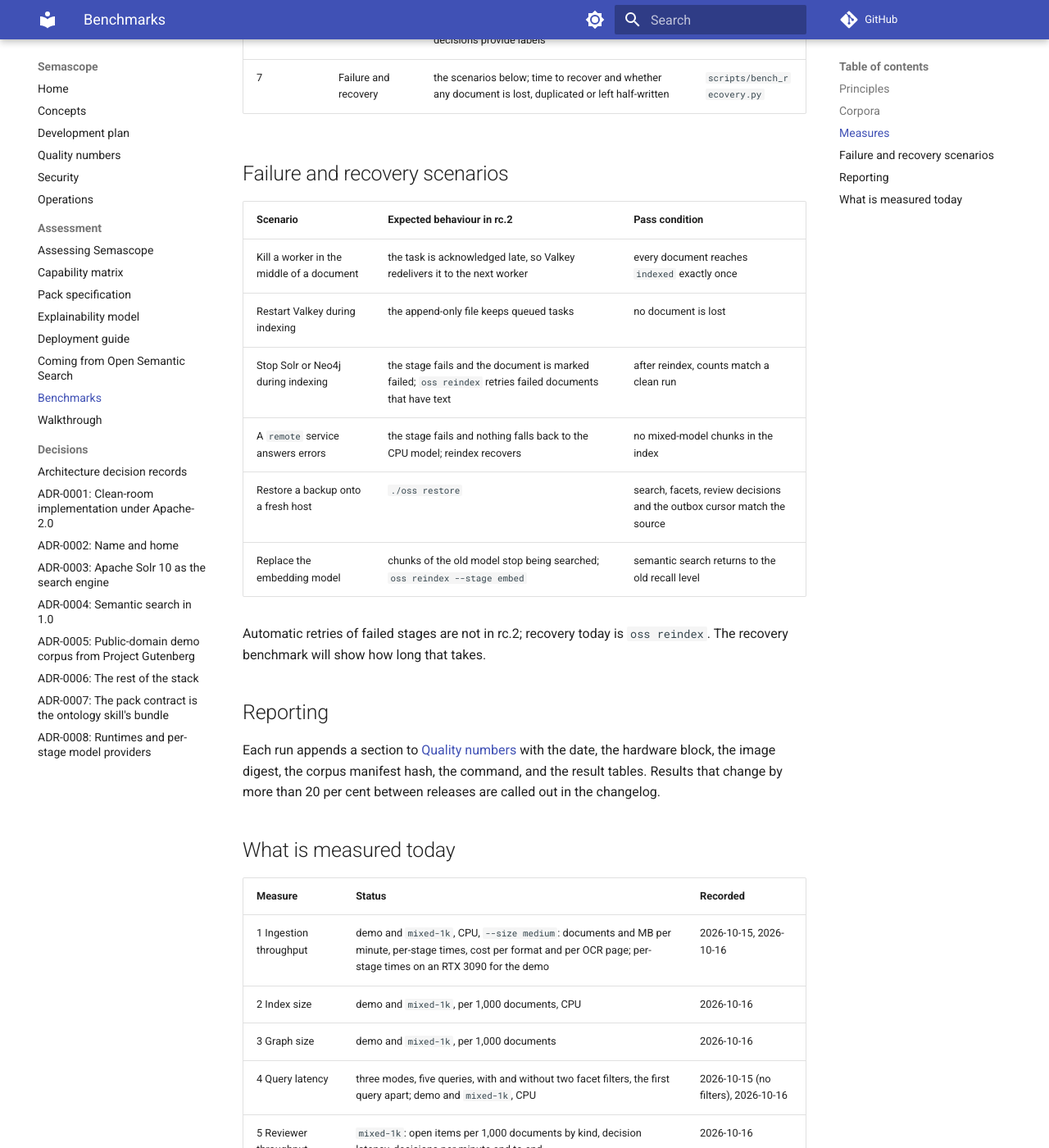
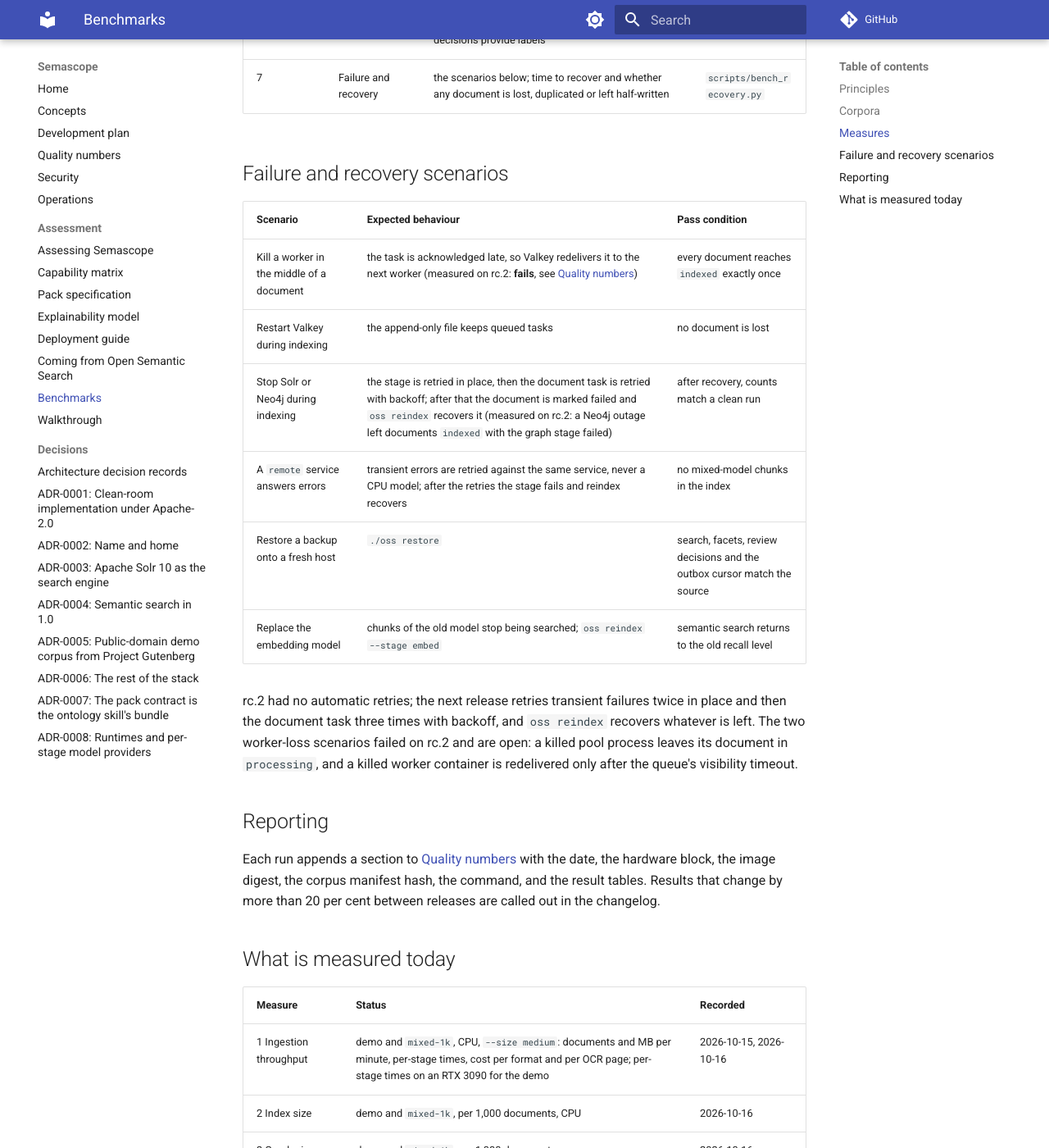
Before and after one commit to rdb420/semascope, an MkDocs documentation site: the page built from docs/assess/benchmarks.md, in a window 1280 px wide and 1400 px high, scrolled down 1657 px. Shown: the whole window at 82% size. Built offline with MkDocs 1.6.1 and Material for MkDocs 9.7.7, drawn with Linux system fonts in a browser that asks for light colours; comment, search, counter and statistics services are not loaded.

Commit message:
Changelog for the hardening branches; benchmarks reflect retries and the open worker-loss failures
Agent: claude-code
Co-Authored-By: Claude Opus 5.5 <noreply@anthropic.com>

```diff
--- a/docs/assess/benchmarks.md
+++ b/docs/assess/benchmarks.md
@@ -46,17 +46,21 @@ chosen; it must be redistributable or re-downloadable by a pinned script.
 
 ## Failure and recovery scenarios
 
-| Scenario | Expected behaviour in rc.2 | Pass condition |
+| Scenario | Expected behaviour | Pass condition |
 |---|---|---|
-| Kill a worker in the middle of a document | the task is acknowledged late, so Valkey redelivers it to the next worker | every document reaches `indexed` exactly once |
+| Kill a worker in the middle of a document | the task is acknowledged late, so Valkey redelivers it to the next worker (measured on rc.2: **fails**, see [Quality numbers](../quality.md)) | every document reaches `indexed` exactly once |
 | Restart Valkey during indexing | the append-only file keeps queued tasks | no document is lost |
-| Stop Solr or Neo4j during indexing | the stage fails and the document is marked failed; `oss reindex` retries failed documents that have text | after reindex, counts match a clean run |
-| A `remote` service answers errors | the stage fails and nothing falls back to the CPU model; reindex recovers | no mixed-model chunks in the index |
+| Stop Solr or Neo4j during indexing | the stage is retried in place, then the document task is retried with backoff; after that the document is marked failed and `oss reindex` recovers it (measured on rc.2: a Neo4j outage left documents `indexed` with the graph stage failed) | after recovery, counts match a clean run |
+| A `remote` service answers errors | transient errors are retried against the same service, never a CPU model; after the retries the stage fails and reindex recovers | no mixed-model chunks in the index |
 | Restore a backup onto a fresh host | `./oss restore` | search, facets, review decisions and the outbox cursor match the source |
 | Replace the embedding model | chunks of the old model stop being searched; `oss reindex --stage embed` | semantic search returns to the old recall level |
 
-Automatic retries of failed stages are not in rc.2; recovery today is
-`oss reindex`. The recovery benchmark will show how long that takes.
+rc.2 had no automatic retries; the next release retries transient
+failures twice in place and then the document task three times with
+backoff, and `oss reindex` recovers whatever is left. The two worker-loss
+scenarios failed on rc.2 and are open: a killed pool process leaves its
+document in `processing`, and a killed worker container is redelivered
+only after the queue's visibility timeout.
 
 ## Reporting
 
```
Also changed, not shown: CHANGELOG.md (+39 -0 lines).
